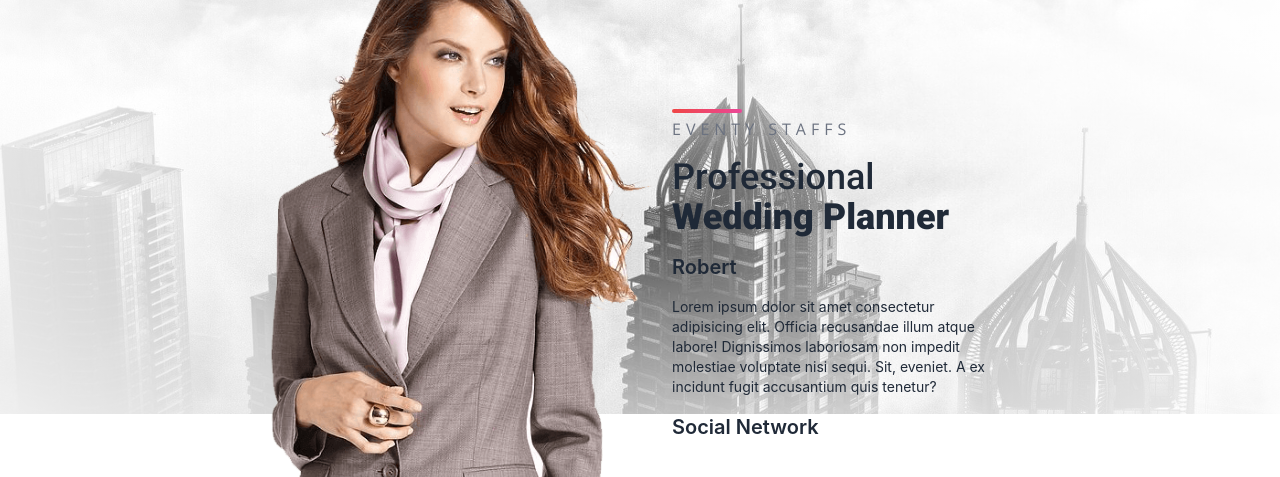
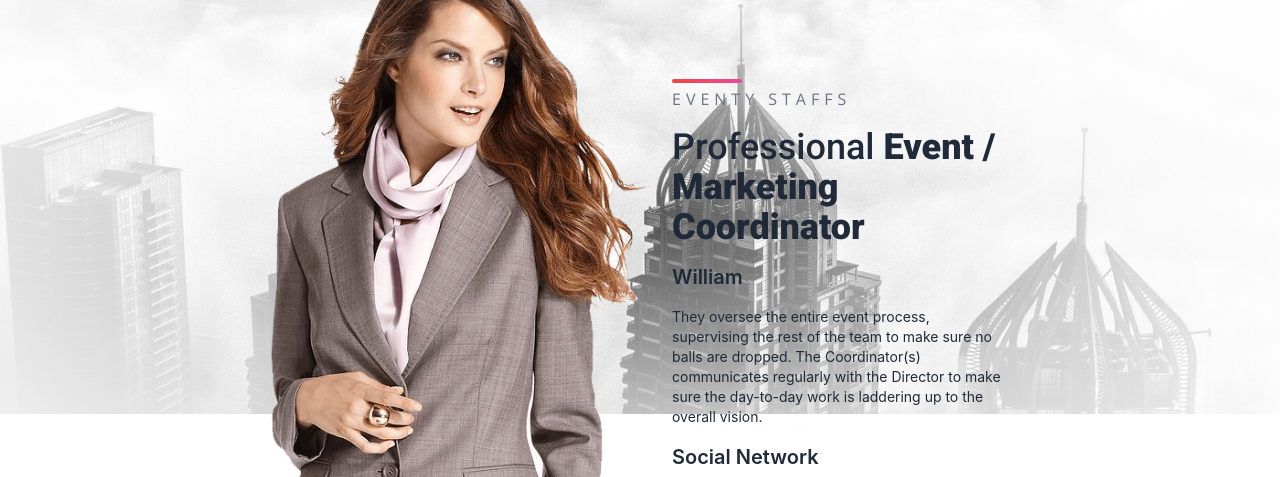
Before and after one commit to team-binarybrains/eventy-clientsite, a React (Create React App) app: page / in a window 1280 px wide. Shown: the part 5660-6137 px from the top of the page. Built offline with nearby package versions, Linux system fonts and the light colour scheme; a web font is replaced by a local one.

Commit message:
staffs.json file updated

```diff
--- a/public/staffs.json
+++ b/public/staffs.json
@@ -3,54 +3,54 @@
         "image": "./speakes-thumbnail.png",
         "name": "James",
         "profession": "Event Planner",
-        "details": "Lorem ipsum dolor sit amet consectetur adipisicing elit. Officia recusandae illum atque labore! Dignissimos laboriosam non impedit molestiae voluptate nisi sequi. Sit, eveniet. A ex incidunt fugit accusantium quis tenetur?"
+        "details": "Planning and producing the whole event.Procurement management and resource management. Formulates, prepares and implement risks related management plan to event planning and production."
+    },
+    {
+        "image": "./speakes-thumbnail.png",
+        "name": "William",
+        "profession": "Event / Marketing Coordinator",
+        "details": "They oversee the entire event process, supervising the rest of the team to make sure no balls are dropped. The Coordinator(s) communicates regularly with the Director to make sure the day-to-day work is laddering up to the overall vision."
     },
     {
         "image": "./speakes-thumbnail.png",
         "name": "Robert",
-        "profession": "Wedding Planner",
-        "details": "Lorem ipsum dolor sit amet consectetur adipisicing elit. Officia recusandae illum atque labore! Dignissimos laboriosam non impedit molestiae voluptate nisi sequi. Sit, eveniet. A ex incidunt fugit accusantium quis tenetur?"
+        "profession": "Information Manager",
+        "details": "Manages the information acquired through different sources. Responsible for the documentation of all business operations carried out pre-event, at-event and post-event. Maintains database of service providers, delegates, guests, organizers, sponsors, partners, clients, target audience, media people and various govt. departments officials. Formulates, prepares and implements the risk management plan."
     },
     {
         "image": "./speakes-thumbnail.png",
         "name": "Mary",
-        "profession": "Venue Manager",
-        "details": "Lorem ipsum dolor sit amet consectetur adipisicing elit. Officia recusandae illum atque labore! Dignissimos laboriosam non impedit molestiae voluptate nisi sequi. Sit, eveniet. A ex incidunt fugit accusantium quis tenetur?"
-    },
-    {
-        "image": "./speakes-thumbnail.png",
-        "name": "William",
-        "profession": "event Managers.",
-        "details": "Lorem ipsum dolor sit amet consectetur adipisicing elit. Officia recusandae illum atque labore! Dignissimos laboriosam non impedit molestiae voluptate nisi sequi. Sit, eveniet. A ex incidunt fugit accusantium quis tenetur?"
+        "profession": "Security Manager",
+        "details": "Formulating, preparing and implementing the security plan and strategies. i.e. how to protect delegates, guests, service providers, organizers, sponsors, partners, clients, target audience, goods and merchandise. Procurement management and resource management."
     },
     {
         "image": "./speakes-thumbnail.png",
         "name": "Thomas",
-        "profession": "speaker",
-        "details": "Lorem ipsum dolor sit amet consectetur adipisicing elit. Officia recusandae illum atque labore! Dignissimos laboriosam non impedit molestiae voluptate nisi sequi. Sit, eveniet. A ex incidunt fugit accusantium quis tenetur?"
+        "profession": "Designer / Experiential Designer",
+        "details": "Our designer is in charge of all of our event’s visual components: from the landing page, emails, and social assets to on-site signage, decor, and branded swag. They work closely with the Marketing Lead on the creative development during your event’s promotion phases."
     },
     {
         "image": "./speakes-thumbnail.png",
         "name": "Liam",
-        "profession": "Event specialist",
-        "details": "Lorem ipsum dolor sit amet consectetur adipisicing elit. Officia recusandae illum atque labore! Dignissimos laboriosam non impedit molestiae voluptate nisi sequi. Sit, eveniet. A ex incidunt fugit accusantium quis tenetur?"
+        "profession": "On-Site Lead",
+        "details": "Depending on the event, we will most likely need some extra bodies on-site to help run the door, check people in, and be on hand for any extra help. Our On-Site Lead is our go-to point person for anything related to what happens on the day of the event at the venue."
     },
     {
         "image": "./speakes-thumbnail.png",
         "name": "Niak",
-        "profession": "Organize specialist",
-        "details": "Lorem ipsum dolor sit amet consectetur adipisicing elit. Officia recusandae illum atque labore! Dignissimos laboriosam non impedit molestiae voluptate nisi sequi. Sit, eveniet. A ex incidunt fugit accusantium quis tenetur?"
+        "profession": "Venue manager",
+        "details": "Our venue manager is responsible for working with clients and event planners to coordinate events taking place at their venue, which may be at a conference hall, ballroom, hotel space or theater. They ensure that all individuals who are part of the event and the planning process utilize the space correctly and clean up after the event."
     },
     {
         "image": "./speakes-thumbnail.png",
         "name": "Farin",
-        "profession": "Event specialist",
-        "details": "Lorem ipsum dolor sit amet consectetur adipisicing elit. Officia recusandae illum atque labore! Dignissimos laboriosam non impedit molestiae voluptate nisi sequi. Sit, eveniet. A ex incidunt fugit accusantium quis tenetur?"
+        "profession": "Social media manager",
+        "details": "Our social media manager is responsible for representing a company or brand on various social media networks. They may engage with the audience, create campaigns and advertisements, gather analytics and promote the brand's products and services."
     },
     {
         "image": "./speakes-thumbnail.png",
         "name": "Nasrim",
-        "profession": "Motivational Speaker",
-        "details": "Lorem ipsum dolor sit amet consectetur adipisicing elit. Officia recusandae illum atque labore! Dignissimos laboriosam non impedit molestiae voluptate nisi sequi. Sit, eveniet. A ex incidunt fugit accusantium quis tenetur?"
+        "profession": "Fundraising manager",
+        "details": "Our fundraising manager is responsible for securing funds for the organization they work for, which is typically a nonprofit charity. They may host events to showcase their organization's efforts and solicit donations from individuals, groups and other businesses."
     }
 ]
--- a/src/Components/Home/Venues/venue.module.css
+++ b/src/Components/Home/Venues/venue.module.css
@@ -17,7 +17,7 @@
     background-attachment: fixed;
 }
 
-.section::-webkit-scrollbar {
+img .section::-webkit-scrollbar {
     width: 5px;
     border-radius: 100rem;
 }
```
